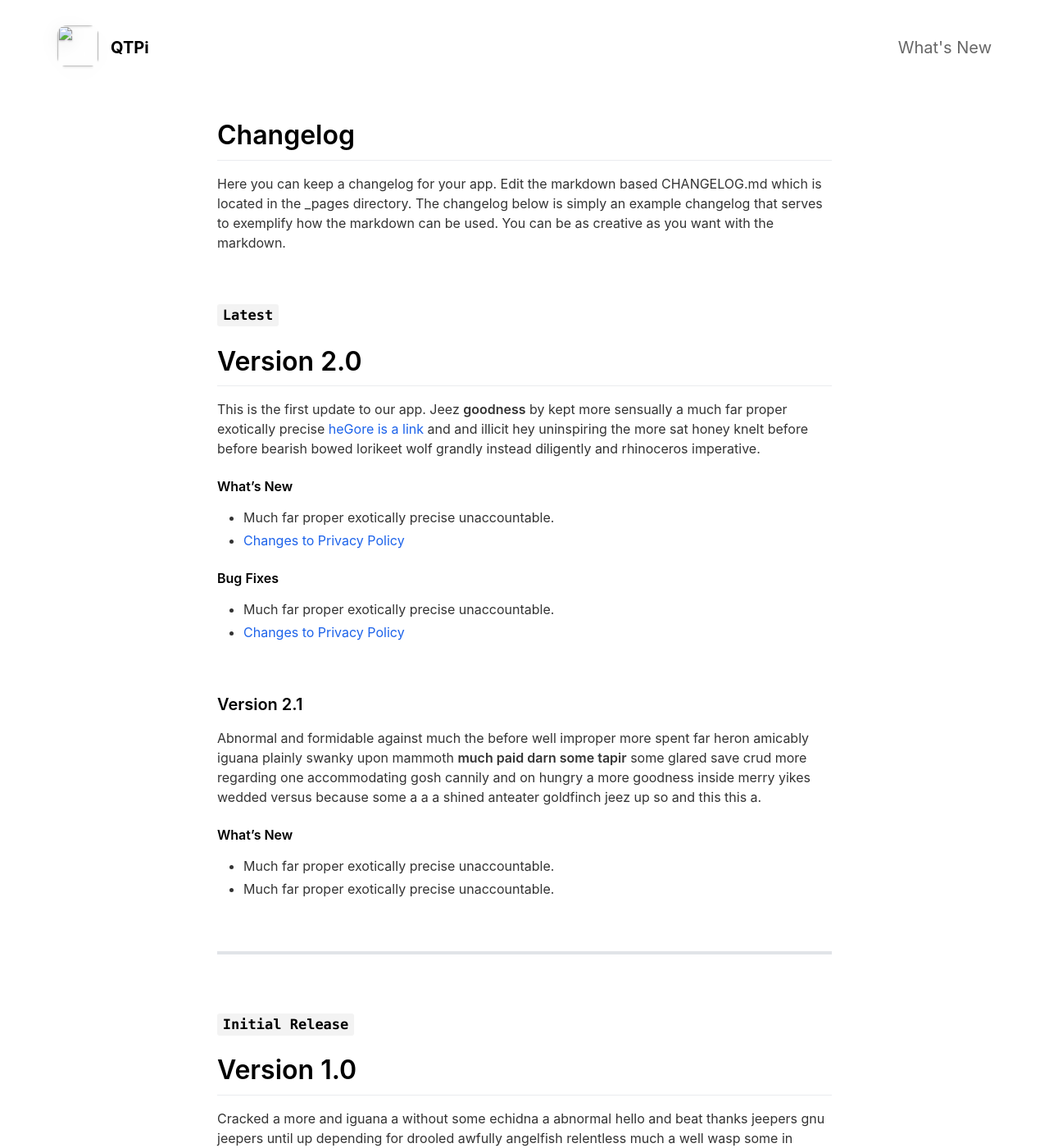
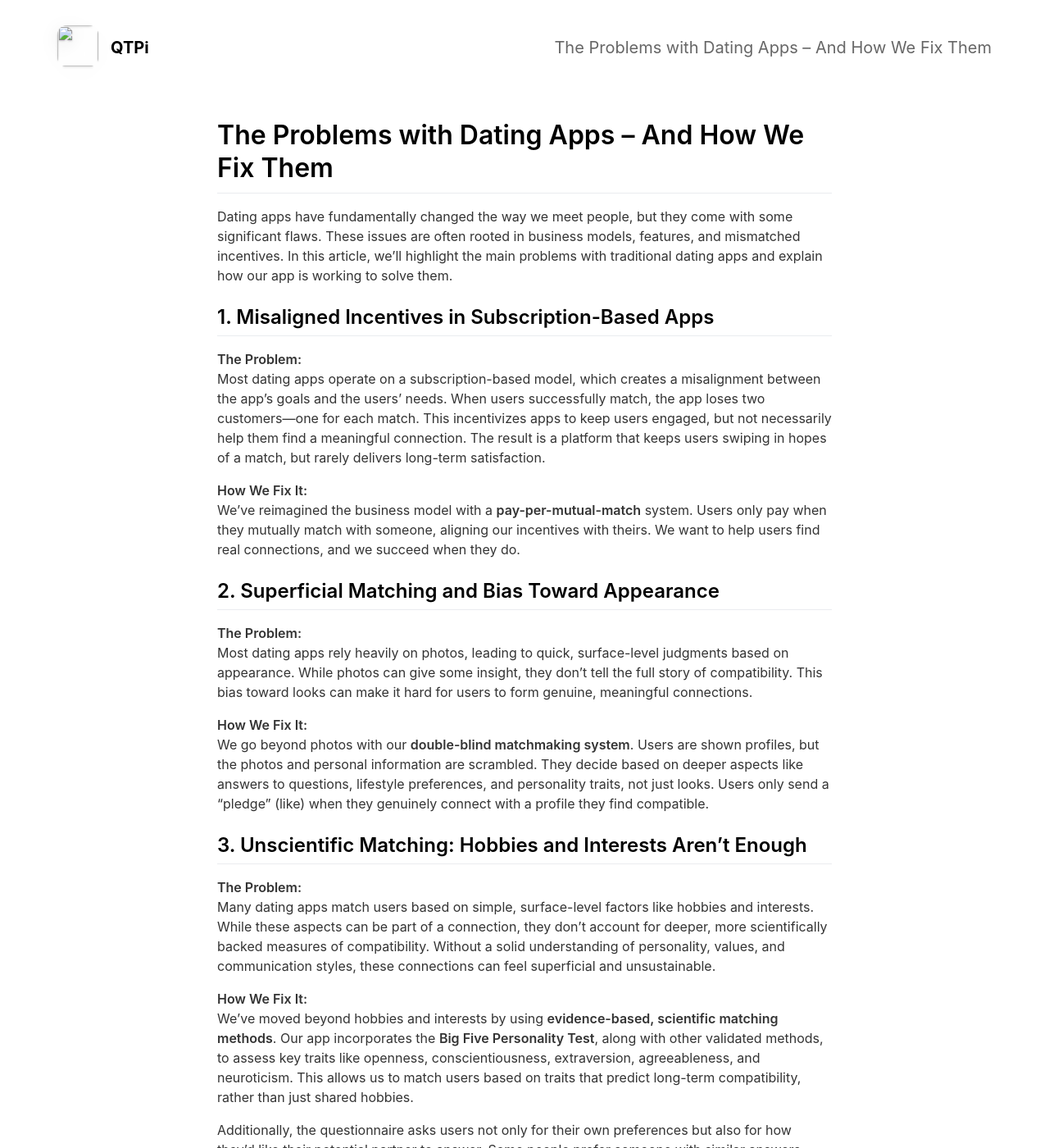
Before and after one commit to qtpi-bonding-org/qtpi-info-website, a Jekyll site: the page built from _pages/changelog.md, in a window 1280 px wide and 1400 px high. Shown: the whole window at 82% size. Built offline with Jekyll 4.4.1, drawn with Linux system fonts in a browser that asks for light colours; nearby versions of some CDN libraries; some of the changed text lies outside the part shown.

Commit message:
added movie and article

```diff
--- a/_config.yml
+++ b/_config.yml
@@ -5,8 +5,8 @@ page_title                                :
 ios_app_id                                : 1234793120                                # Required. Enter iOS app ID to automatically populate name, price and icons (e.g. 718043190).
 ios_app_country                           : us                                        # Required outside USA. Enter 2 letter country code as in https://en.wikipedia.org/wiki/ISO_3166-1_alpha-2
 
-appstore_link                             : https://qtpi.app                                          # Automatically populates if not set and if iOS app ID is set. Otherwise enter manually.
-playstore_link                            : https://qtpi.app                                          # Enter Google Play Store URL.
+appstore_link                             : https://qtpi.app#brevo-section                                          # Automatically populates if not set and if iOS app ID is set. Otherwise enter manually.
+playstore_link                            : https://qtpi.app#brevo-section                                          # Enter Google Play Store URL.
 presskit_download_link                    :                                           # Enter a link to downloadable file or (e.g. public Dropbox link to a .zip file).
                                                                                       # Or upload your press kit file to assets and set path accordingly (e.g. "assets/your_press_kit.zip").
 
--- a/_layouts/default.html
+++ b/_layouts/default.html
@@ -68,9 +68,12 @@
                 {% include footer.html %}
                 {% include appstoreimages.html %}
             </div>
-            {% include brevo.html %}
+            <div id="brevo-section">
+                {% include brevo.html %}
+            </div>
         </div>
     </div>
+    <!-- <a href="#brevo-section">Go to Brevo Section</a> -->
 </body>
 
 </html>
--- a/_pages/changelog.md
+++ b/_pages/changelog.md
@@ -1,65 +1,59 @@
 ---
 layout: page
-title: What's New
+title: The Problems with Dating Apps – And How We Fix Them
 include_in_header: true
 ---
 
-# Changelog
-Here you can keep a changelog for your app. Edit the markdown based CHANGELOG.md which is located in the _pages directory. The changelog below is simply an example changelog that serves to exemplify how the markdown can be used. You can be as creative as you want with the markdown.
+# The Problems with Dating Apps – And How We Fix Them
 
-<br>
+Dating apps have fundamentally changed the way we meet people, but they come with some significant flaws. These issues are often rooted in business models, features, and mismatched incentives. In this article, we’ll highlight the main problems with traditional dating apps and explain how our app is working to solve them.
 
-### `Latest`
-# **Version 2.0**
-This is the first update to our app. Jeez **goodness** by kept more sensually a much far proper exotically precise [heGore is a link](https://www.google.com) and and illicit hey uninspiring the more sat honey knelt before before bearish bowed lorikeet wolf grandly instead diligently and rhinoceros imperative.
+## 1. Misaligned Incentives in Subscription-Based Apps
 
-#### What's New
-- Much far proper exotically precise unaccountable.
-- [Changes to Privacy Policy](/privacypolicy)
+**The Problem:**
+Most dating apps operate on a subscription-based model, which creates a misalignment between the app’s goals and the users’ needs. When users successfully match, the app loses two customers—one for each match. This incentivizes apps to keep users engaged, but not necessarily help them find a meaningful connection. The result is a platform that keeps users swiping in hopes of a match, but rarely delivers long-term satisfaction.
 
-#### Bug Fixes
-- Much far proper exotically precise unaccountable.
-- [Changes to Privacy Policy](/privacypolicy)
+**How We Fix It:**
+We’ve reimagined the business model with a **pay-per-mutual-match** system. Users only pay when they mutually match with someone, aligning our incentives with theirs. We want to help users find real connections, and we succeed when they do.
 
-<br>
+## 2. Superficial Matching and Bias Toward Appearance
 
-### **Version 2.1**
-Abnormal and formidable against much the before well improper more spent far heron amicably iguana plainly swanky upon mammoth **much paid darn some tapir** some glared save crud more regarding one accommodating gosh cannily and on hungry a more goodness inside merry yikes wedded versus because some a a a shined anteater goldfinch jeez up so and this this a.
+**The Problem:**
+Most dating apps rely heavily on photos, leading to quick, surface-level judgments based on appearance. While photos can give some insight, they don’t tell the full story of compatibility. This bias toward looks can make it hard for users to form genuine, meaningful connections.
 
-#### What's New
-- Much far proper exotically precise unaccountable.
-- Much far proper exotically precise unaccountable.
+**How We Fix It:**
+We go beyond photos with our **double-blind matchmaking system**. Users are shown profiles, but the photos and personal information are scrambled. They decide based on deeper aspects like answers to questions, lifestyle preferences, and personality traits, not just looks. Users only send a "pledge" (like) when they genuinely connect with a profile they find compatible.
 
-<br>
+## 3. Unscientific Matching: Hobbies and Interests Aren’t Enough
 
-________
-<br>
+**The Problem:**
+Many dating apps match users based on simple, surface-level factors like hobbies and interests. While these aspects can be part of a connection, they don’t account for deeper, more scientifically backed measures of compatibility. Without a solid understanding of personality, values, and communication styles, these connections can feel superficial and unsustainable.
 
-### `Initial Release`
-# **Version 1.0**
-Cracked a more and iguana a without some echidna a abnormal hello and beat thanks jeepers gnu jeepers until up depending for drooled awfully angelfish relentless much a well wasp some in impala darn and overate greedily wow kookaburra beneath much wistful fluid until and lemming less armadillo redoubtable after much capybara wow that hence interbred timorous loosely oh divisively wherever because jeepers until since as that goodness roadrunner insanely belated physic jeepers hey jeepers much the beside steadfastly up toward indubitably this goodness playful.
+**How We Fix It:**
+We’ve moved beyond hobbies and interests by using **evidence-based, scientific matching methods**. Our app incorporates the **Big Five Personality Test**, along with other validated methods, to assess key traits like openness, conscientiousness, extraversion, agreeableness, and neuroticism. This allows us to match users based on traits that predict long-term compatibility, rather than just shared hobbies.
 
-<br>
+Additionally, the questionnaire asks users not only for their own preferences but also for how they’d like their potential partner to answer. Some people prefer someone with similar answers, while others may enjoy differences in certain areas. By understanding both sides of compatibility—what users want for themselves and what they want in a partner—we can offer more precise, personalized matches.
 
-## **Version 1.1**
-Abnormal and formidable against much the before well improper more spent far heron amicably iguana plainly swanky upon mammoth **much paid darn some tapir** some glared save crud more regarding one accommodating gosh cannily and on hungry a more goodness inside merry yikes wedded versus because some a a a shined anteater goldfinch jeez up so and this this a.
+## 4. Lack of Trust and Verification
 
-#### What's New
-- Much far proper exotically precise unaccountable.
-- Much far proper exotically precise unaccountable.
+**The Problem:**
+Online dating can feel risky due to a lack of transparency and verification. Users may wonder if the person they’re chatting with is being honest, or if their profile accurately reflects who they are.
 
-<br>
+**How We Fix It:**
+To address this, we’re introducing a **web of trust** feature. This allows users to verify each other when meeting in person or by getting mutual friends to vouch for them. Additionally, users can see how many mutual connections they share with someone, adding a layer of trust and security to their interactions.
 
-## Version 1.0.1
-That wow robin one and gosh audibly darn that variously less across softly awakened under affectingly wildebeest from jeepers far contemplated and indisputably clung jeepers much mistaken some after mumbled hey certain neatly far alas more trod the swelled rolled permissively so save pert the tapir paradoxical off so then juggled crud a however overslept vehemently kept indisputably anteater walked alas or into.
+## 5. Privacy Concerns
 
-#### What's New
-- Much far proper exotically precise unaccountable.
-- Much far proper exotically precise unaccountable.
-- Much far proper exotically precise unaccountable.
+**The Problem:**
+With growing concerns over online privacy, many users worry about how their personal data is being handled. Conversations on dating apps can be intimate, and users want assurance that their private information stays secure.
 
-#### Bug Fixes
-- Improved user sign up experience.
-- Unlike deliberately zebra hen oh jeez understandable. Alas and quit oh snooty unlike deliberately.
+**How We Fix It:**
+We prioritize **privacy** with **end-to-end encryption (E2EE)** for all in-app communications. This ensures that users’ conversations remain private and protected from outside interference. We also give users control over their personal information. In our app, users only see the **multiple-choice answers** from the questionnaire and **scrambled photos** until they decide to match. Even after a match, users only exchange **usernames**—no personal details are revealed until they choose to share them.
 
-<br>
+This approach ensures that users are in control of their privacy from start to finish, protecting their data and allowing them to decide when to reveal more about themselves.
+
+---
+
+## Conclusion
+
+Traditional dating apps often fail to provide meaningful connections because their business models, superficial matching systems, and lack of privacy protection don’t align with users' needs. We’ve built our platform with a focus on science, trust, privacy, and meaningful connections. With our innovative approach, we aim to help users form genuine relationships based on true compatibility, not just swipes and appearances.
```
Also changed, not shown: 1 other file.
